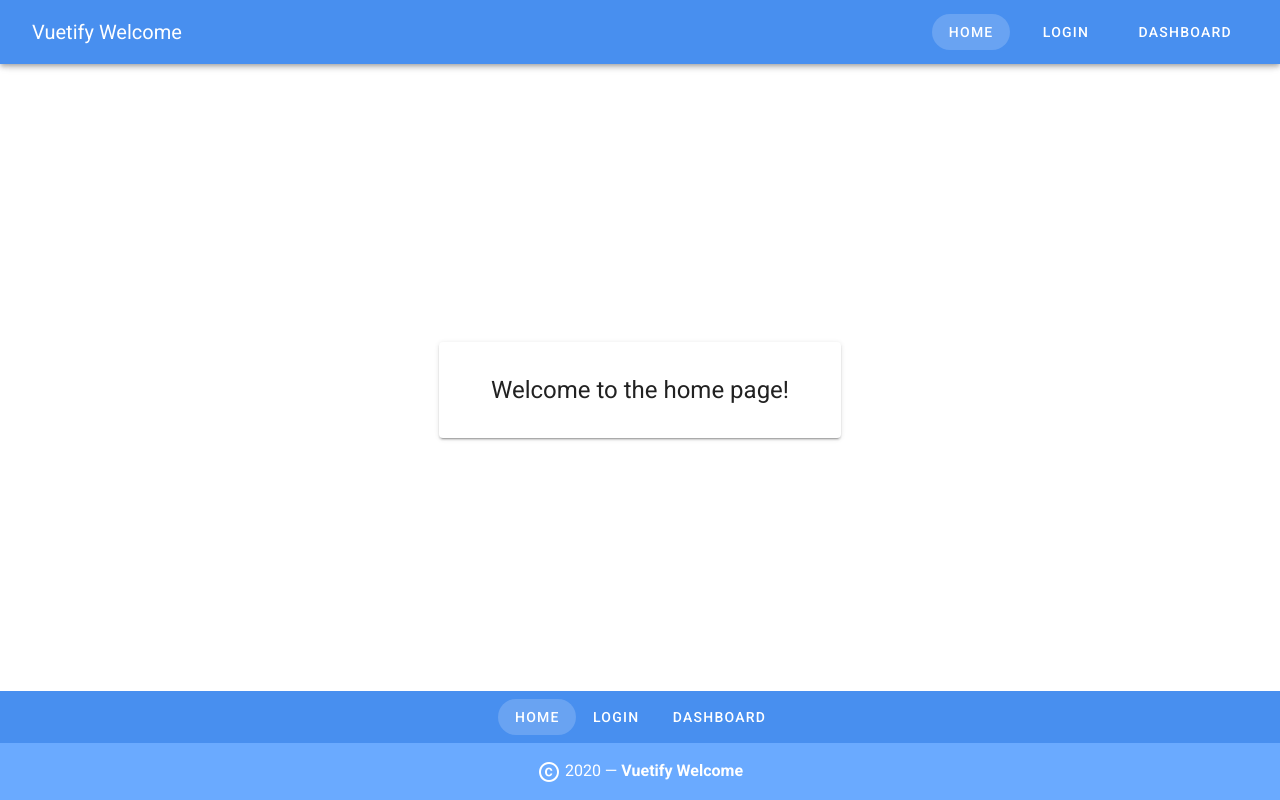
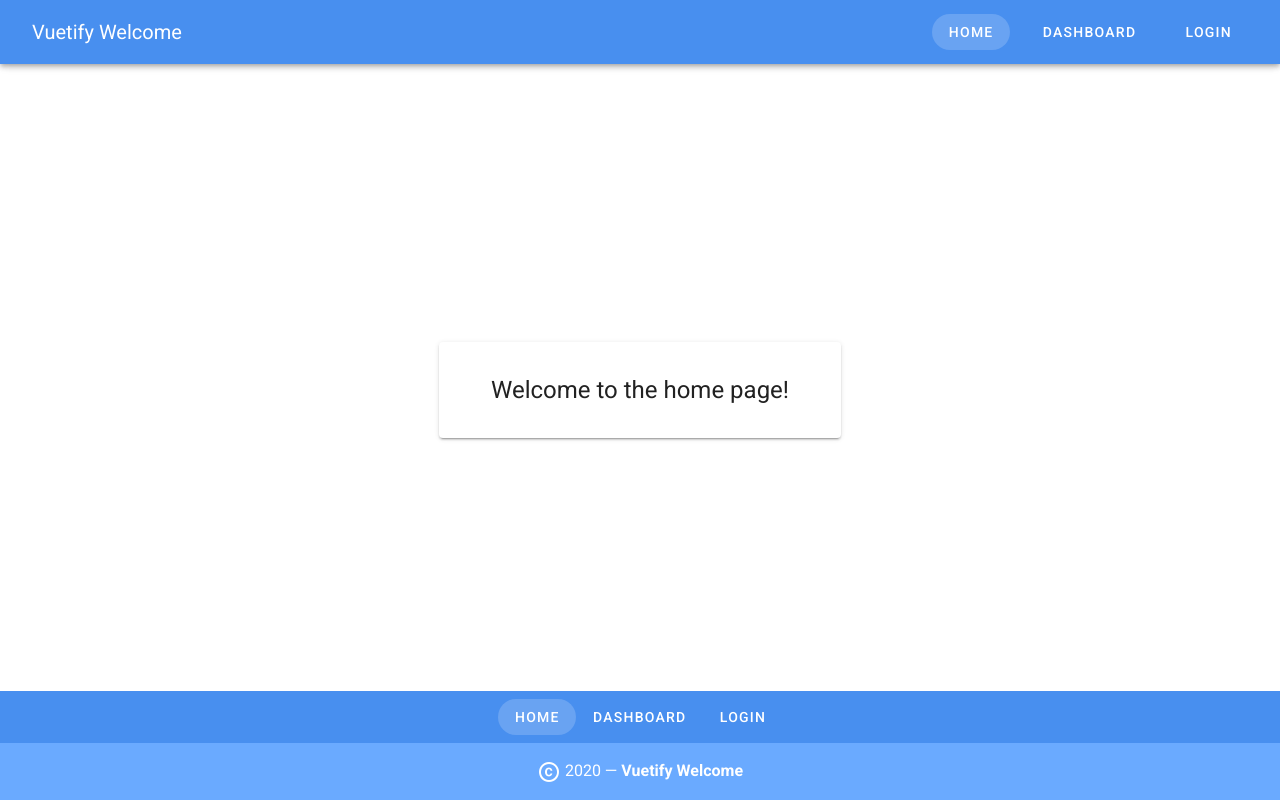
Before and after one commit to IamManchanda/vuetify-dashboard, a Vue app: page / in a window 1280 px wide. Built offline with nearby package versions, Linux system fonts and the light colour scheme.

Commit message:
Chore: Navigation UI

```diff
--- a/src/App.vue
+++ b/src/App.vue
@@ -51,8 +51,8 @@ export default {
     title: "Vuetify Welcome",
     links: [
       { id: uuidv4(), label: "Home", url: "/" },
+      { id: uuidv4(), label: "Dashboard", url: "/dashboard" },
       { id: uuidv4(), label: "Login", url: "/login" },
-      { id: uuidv4(), label: "Dashboard", url: "/dashboard" },
     ],
   }),
 };
```
